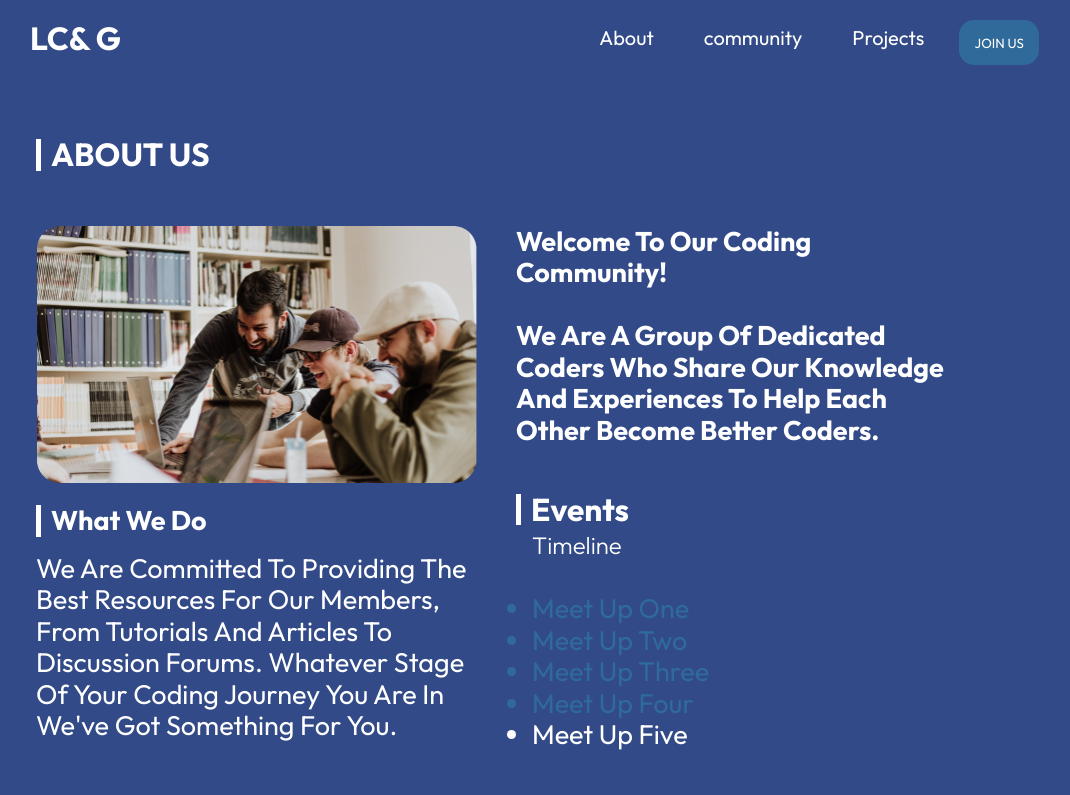
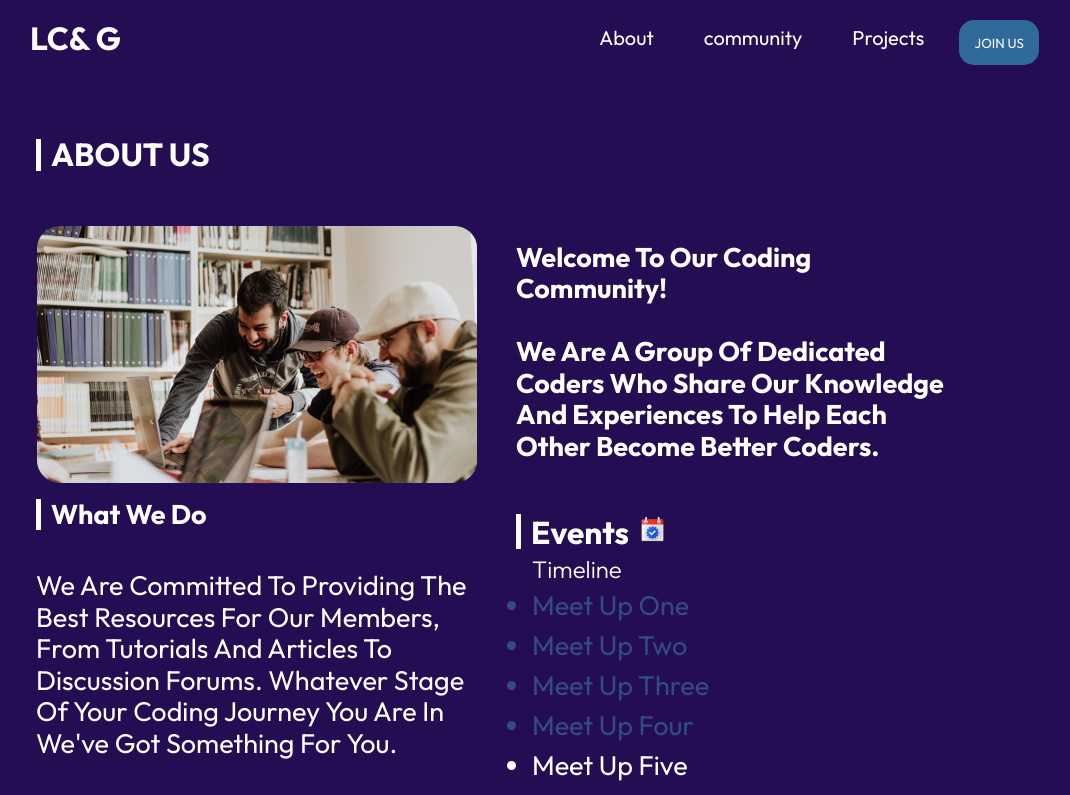
Before and after one commit to Codedwells/LCG, a plain HTML site: page client/index.html in a window 1280 px wide. Shown: the top 795 px of the page, without its empty margins (124-1194 px from the left). Drawn offline with Linux system fonts and the light colour scheme.

Commit message:
Fixed: Website background to match that of the design

```diff
--- a/client/CSS/style.css
+++ b/client/CSS/style.css
@@ -5,7 +5,7 @@
 	font-family: 'Outfit', sans-serif;
 }
 body {
-	background-color: #324a88;
+	background-color: #240d52;
 	overflow-x: hidden;
 }
 
@@ -89,6 +89,7 @@ header ul a {
 	line-height: 31.5px;
 	height: fit-content;
 	padding: 0 10rem;
+	justify-content: space-between;
 }
 
 .about-us h2,
@@ -102,55 +103,70 @@ h3 {
 	max-width: 480px;
 	padding:2.5rem;
 	padding-left:0rem;
+	line-height: 31.5px;
 }
 
-.about-title {
+.about-us .about-title {
 	margin-left: 10rem;
 	font-size: 32px;
 	width: fit-content;
 }
 
-.left-text,
+.about-us .container .left-text,
 .right-text {
 	padding-bottom: 1rem;
 	font-size: 27px;
 	line-height: 31.5px;
 	letter-spacing: 7%;
 }
-.left-text h3 {
+.about-us .container .left .left-text h3 {
 	font-size: 27px;
 }
-.right-text {
+.about-us .container .right .right-text {
+	padding-top: 1rem;
 	font-weight: bold;
 }
-.container .left img {
+.about-us .container .left .image-container {
 	margin-bottom: 1rem;
 	border-radius: 20px;
 	height: 257px;
 	width: 441px;
+	overflow: hidden;
+
 }
-.left-text h3 {
-	margin-bottom: 1rem;
+.about-us .container .left .image-container img{
+	transition: 0.5s;
 }
-.right-text h3 {
+.about-us .container .left .image-container img:hover{
+	transform: scale(1.2);
+}
+.about-us .container .left .left-text h3 {
+	margin-bottom: 2.5rem;
+}
+.about-us .container .right .right-text {
 	height: 257px;
 }
 
-.right ul {
+.about-us .container .right ul {
 	padding-left: 1rem;
 }
-.right ul li {
+.about-us .container .right ul li {
 	letter-spacing: 7%;
-	color: #306a9a;
+	color: #324A88;
+	line-height: 40px;
 }
-.events-section h5 {
+.about-us .container .events-section h5 {
 	font-weight: lighter;
 	margin-top: 5px;
 	font-size: 24px;
 	padding-left: 1rem;
 }
-.right ul li:nth-child(5) {
+.about-us .container .right ul li:nth-child(5) {
 	color: #fff;
+}
+.about-us .container .right .events-section img{
+	width:auto;
+	height:30px;
 }
 
 /* Work section */
@@ -198,7 +214,6 @@ h3 {
 .ourwork_html_icon {
 	width: 98px;
 	height: 98px;
-
 	background-color: white;
 	border-radius: 50%;
 	padding: 8px;
@@ -214,6 +229,7 @@ h3 {
 .ourwork_project_description {
 	margin-top: 15px;
 	font-family: 'Poppins';
+	padding:10px;
 }
 
 .ourwork_btn {
--- a/client/index.html
+++ b/client/index.html
@@ -33,7 +33,9 @@
 			<h2 class="about-title">ABOUT US</h2>
 			<div class="container">
 				<div class="left">
-					<img src="./assets/aboutus.png" alt="about us image" />
+					<div class="image-container">
+						<img src="./assets/aboutus.png" alt="about us image" />
+					</div>
 					<div class="left-text">
 						<h3>What We Do</h3>
 						<p>
@@ -51,9 +53,8 @@
 					</div>
 					<br />
 					<div class="events-section">
-						<h3>Events <img src="" /></h3>
+						<h3>Events <img src="./assets/Rectangle 9.png" /></h3>
 						<h5>Timeline</h5>
-						<br />
 						<ul>
 							<li>Meet up one</li>
 							<li>Meet up two</li>
```
